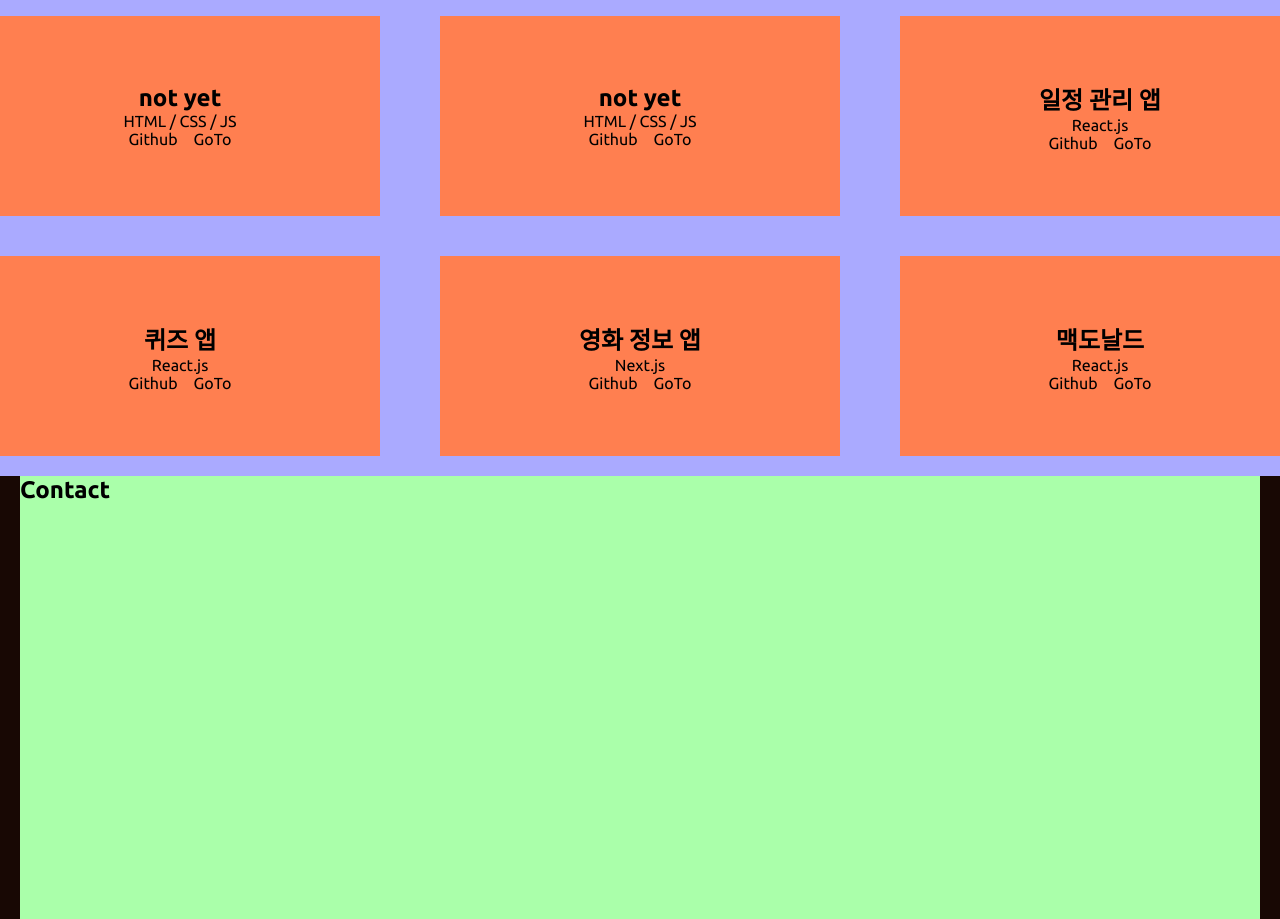
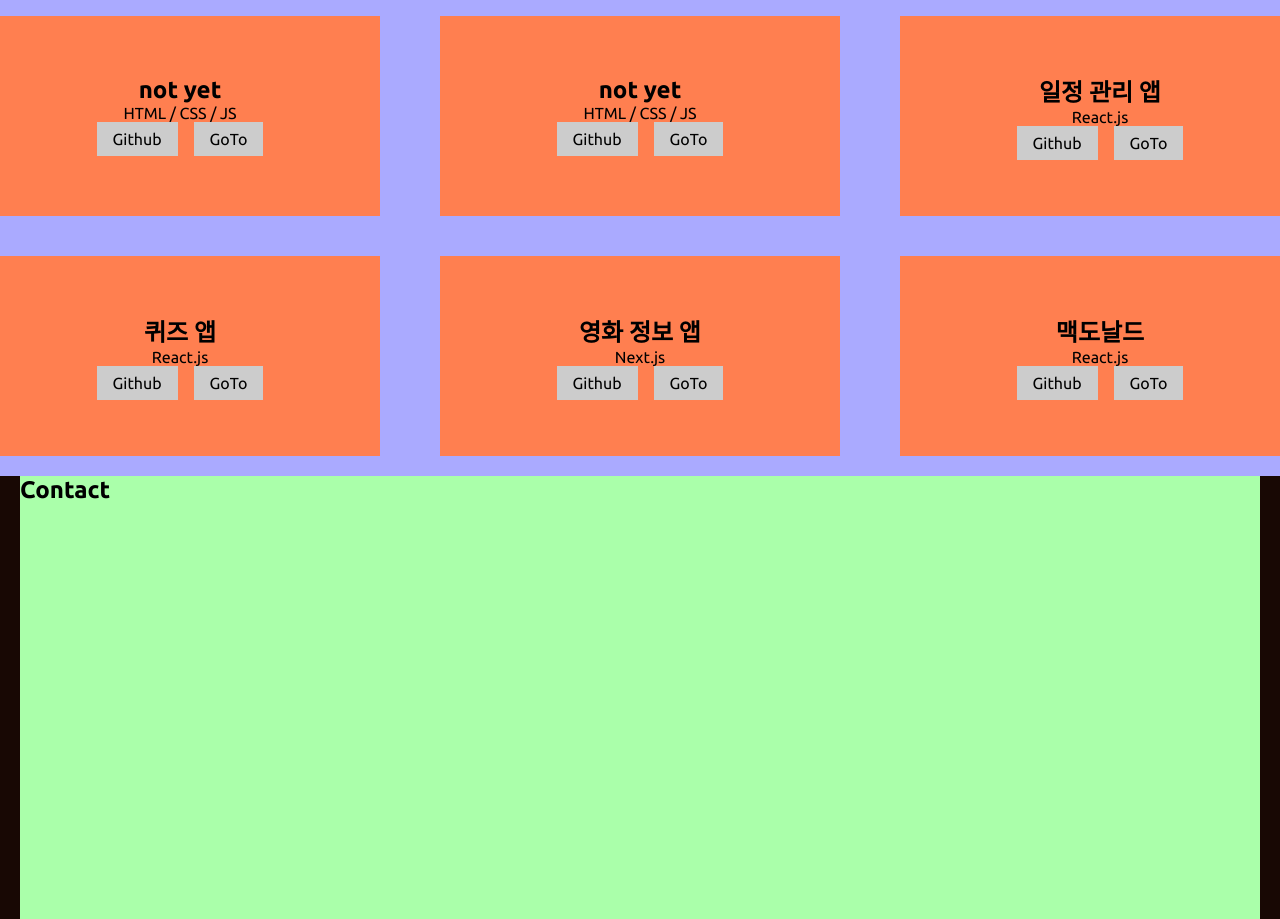
Before and after one commit to pildrums/PildrumPortfolio, a React (Create React App) app: page / in a window 1280 px wide. Shown: the part 2580-3499 px from the top of the page. Built offline with nearby package versions, Linux system fonts and the light colour scheme; a web font is replaced by a local one.

Commit message:
Button components add

```diff
--- a/src/components/Button/Button.js
+++ b/src/components/Button/Button.js
@@ -1,11 +1,20 @@
 import React from 'react';
+import styled from 'styled-components';
 
-const Button = () => {
+const Button = ({children, href}) => {
   return (
-    <div>
-
-    </div>
+    <StyledButton href={href}>
+      {children}
+    </StyledButton>
   );
 };
 
+const StyledButton = styled.a`
+  background: #ccc;
+  padding: 8px 16px;
+  &:hover {
+    background: #333;
+  }
+`;
+
 export default Button;
--- a/src/components/Contents/About/Stack.js
+++ b/src/components/Contents/About/Stack.js
@@ -1,6 +1,6 @@
 import React from 'react';
 import styled from 'styled-components';
-import STACK from 'components/Contents/About/StackData';
+import { STACK } from 'components/Contents/About/StackData';
 
 const Stack = () => {
   return (
--- a/src/components/Contents/About/StackData.js
+++ b/src/components/Contents/About/StackData.js
@@ -1,6 +1,6 @@
 import styled from 'styled-components';
-import { FaHtml5, FaCss3Alt, FaReact, FaSass, FaVuejs } from 'react-icons/fa';
-import { SiJavascript, SiNextdotjs, SiStyledcomponents, SiRedux } from 'react-icons/si';
+import { FaHtml5, FaCss3Alt, FaReact, FaSass } from 'react-icons/fa';
+import { SiJavascript, SiNextdotjs, SiStyledcomponents } from 'react-icons/si';
 
 const StyledHtml = styled(FaHtml5)`
   color: orange;
@@ -62,4 +62,4 @@ const STACK = [
   },
 ];
 
-export default STACK;
+export { STACK };
--- a/src/components/Contents/Project/Project.js
+++ b/src/components/Contents/Project/Project.js
@@ -1,5 +1,6 @@
 import React from 'react';
 import styled from 'styled-components';
+import Button from 'components/Button/Button';
 import { PROJECT } from "components/Contents/Project/ProjectData";
 
 const Project = () => {
@@ -13,9 +14,8 @@ const Project = () => {
               <h2>{item.title}</h2>
               <p>{item.stack}</p>
               <ButtonWrapper>
-                {/* 추후 버튼 컴포넌트 제작 예정 */}
-                <a href={item.git}>Github</a>
-                <a href={item.url}>GoTo</a>
+                <Button href={item.git}>Github</Button>
+                <Button href={item.url}>GoTo</Button>
               </ButtonWrapper>
             </ProjectItem>
           ))}
```
